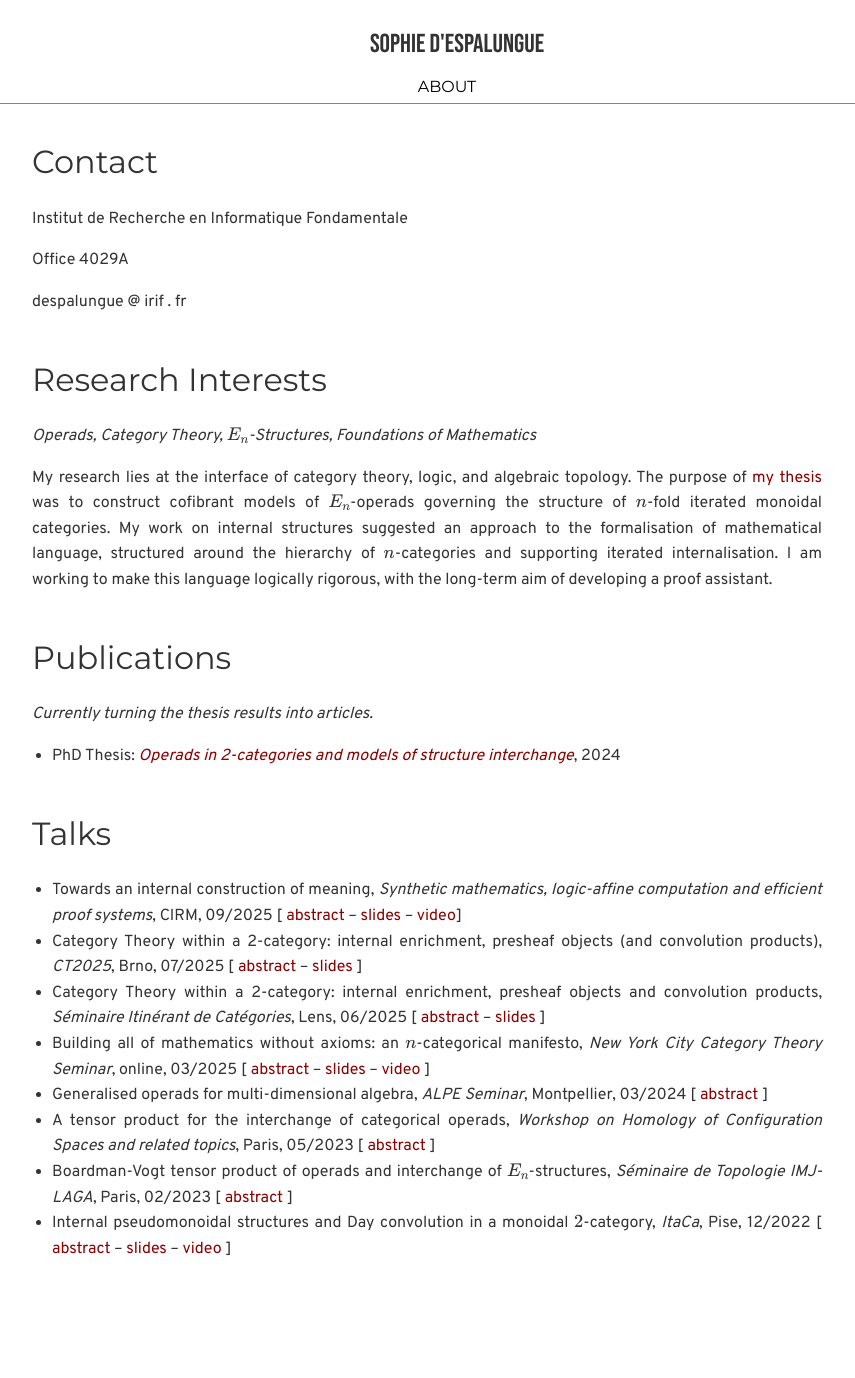
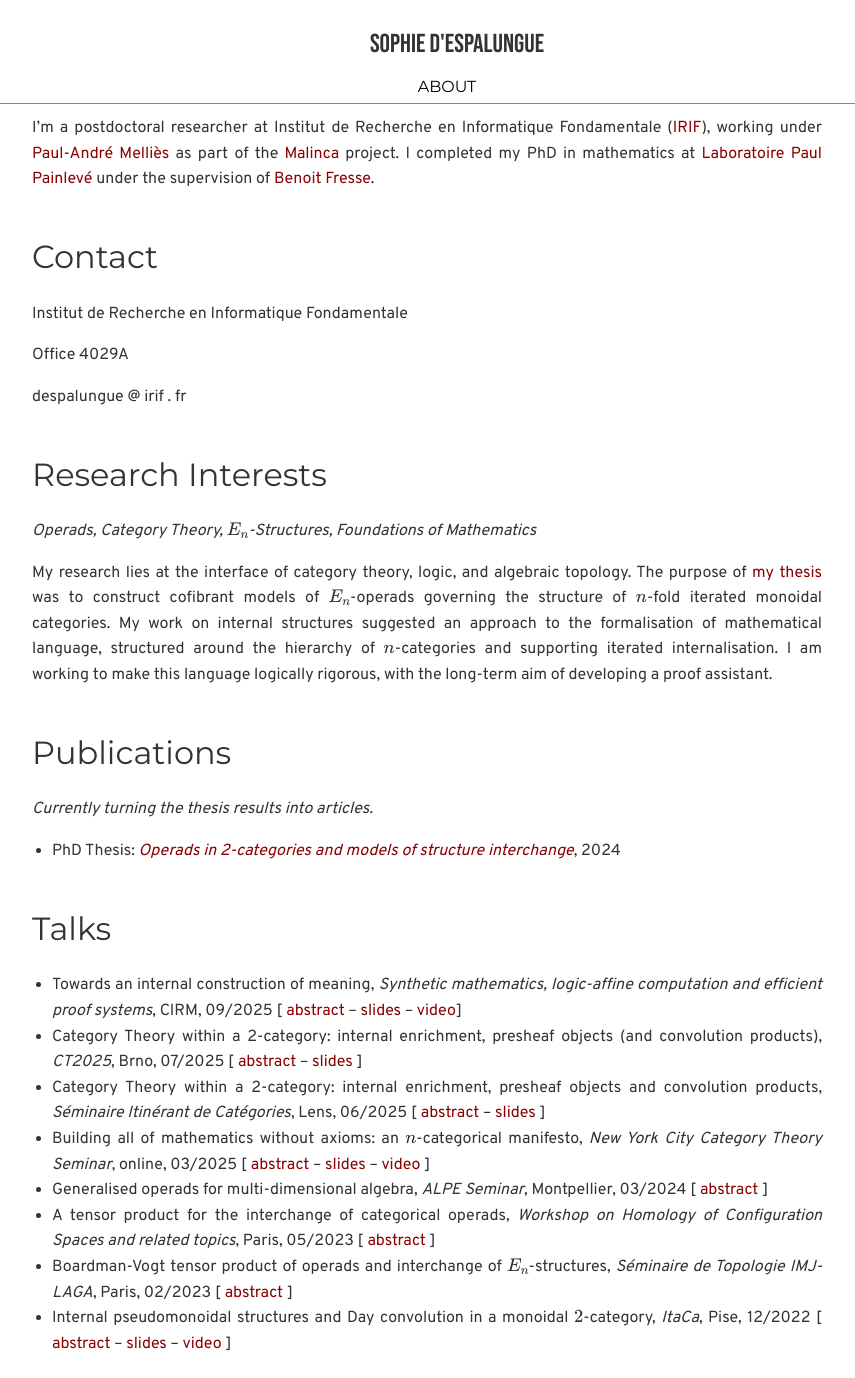
Before and after one commit to sdspmon/math, a Jekyll site: the page built from index.md, in a window 1280 px wide and 1378 px high. Shown: the whole window, without its empty margins (213-1068 px from the left). Built offline with Jekyll 4.4.1, drawn with Linux system fonts in a browser that asks for light colours; formulas are drawn with MathJax 3.

Commit message:
Update custom.css

```diff
--- a/assets/css/custom.css
+++ b/assets/css/custom.css
@@ -28,12 +28,13 @@
     flex: 2 1 0;
     box-sizing: border-box;
 }
-/* Style de contenu générique */
+/* Style de contenu générique. En fait plutot sur la page principale. padding-top: 100px pour que ce soit sous le header ;*/
 .content {
     max-width: 800px;
     padding: 5px;
     margin: 0 auto;
     text-align: justify;
+    padding-top:100px;
 }
 
 /* Header Style */
```
